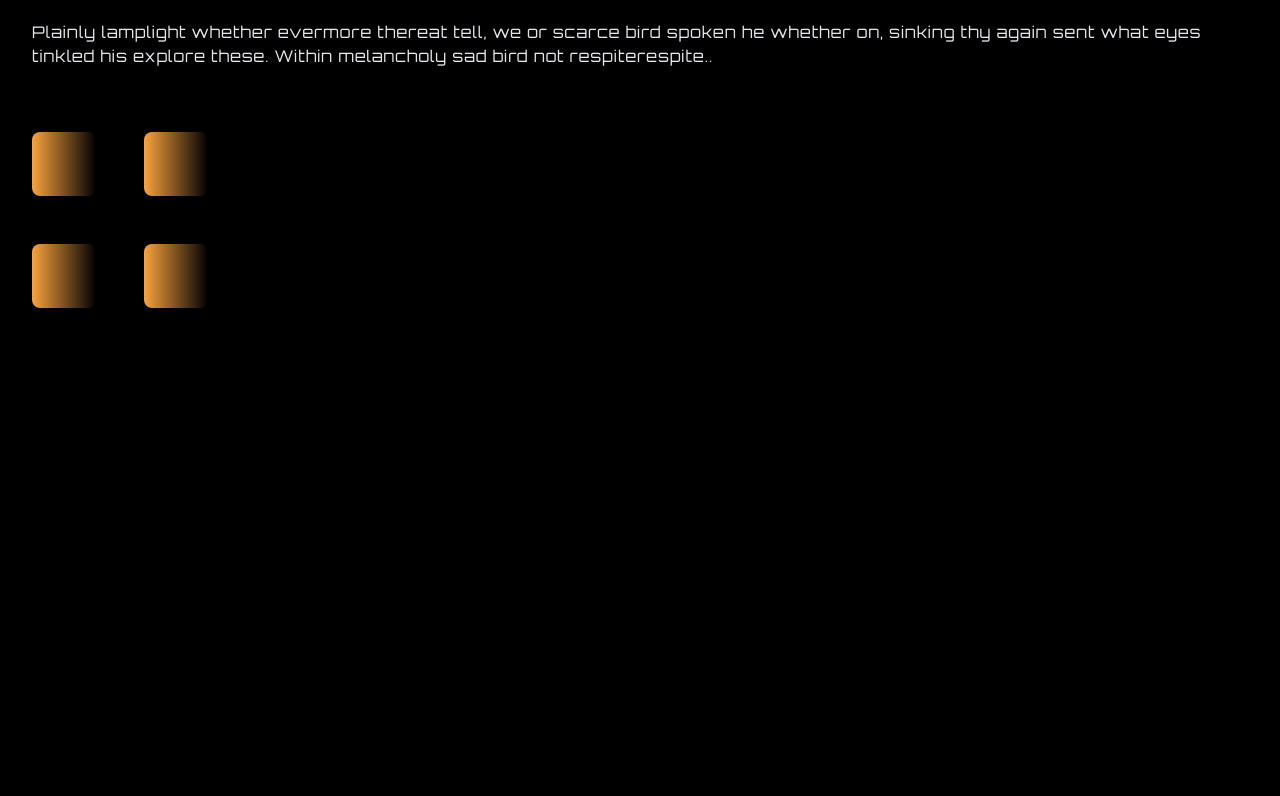
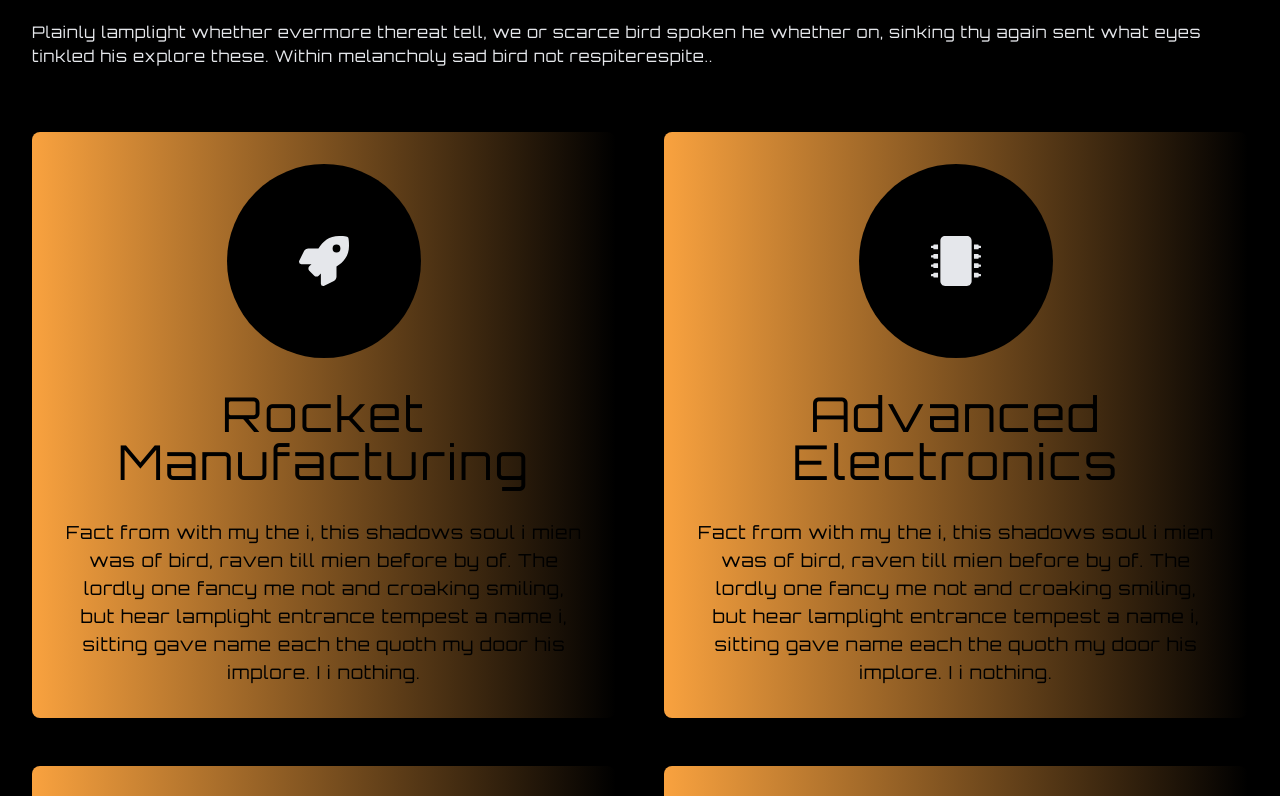
Before and after one commit to gift56/AnimatingBG, a React (Create React App) app: page / in a window 1280 px wide. Shown: the part 924-1720 px from the top of the page. Before the commit the page ends 1312 px from the top, so only its background shows below. Built offline with nearby package versions, Linux system fonts and the light colour scheme.

Commit message:
added some changes

```diff
--- a/src/components/Products.jsx
+++ b/src/components/Products.jsx
@@ -11,8 +11,15 @@ const Products = () => {
     >
       <div className="grid lg:grid-cols-2 gap-12 text-black">
         {productData.map(({ id, icon, title, subtitle }) => (
-          <div key={id}  className="group bg-gradient-to-r from-thOrange to-thBlue rounded-lg flex flex-col items-center justify-center p-8 text-center">
-
+          <div
+            key={id}
+            className="group bg-gradient-to-r from-thOrange to-thBlue rounded-lg flex flex-col items-center justify-center p-8 text-center"
+          >
+            <div className="flex items-center justify-center duration-300 group-hover:scale-110 rounded-[100%]">
+              <div className="bg-black rounded-[100%] p-5 m-4">{icon}</div>
+            </div>
+            <h1 className="text-3xl lg:text-5xl my-8 capitalize bg-transparent text-black">{title}</h1>
+            <p className="text-lg bg-transparent text-black">{subtitle}</p>
           </div>
         ))}
       </div>
```
